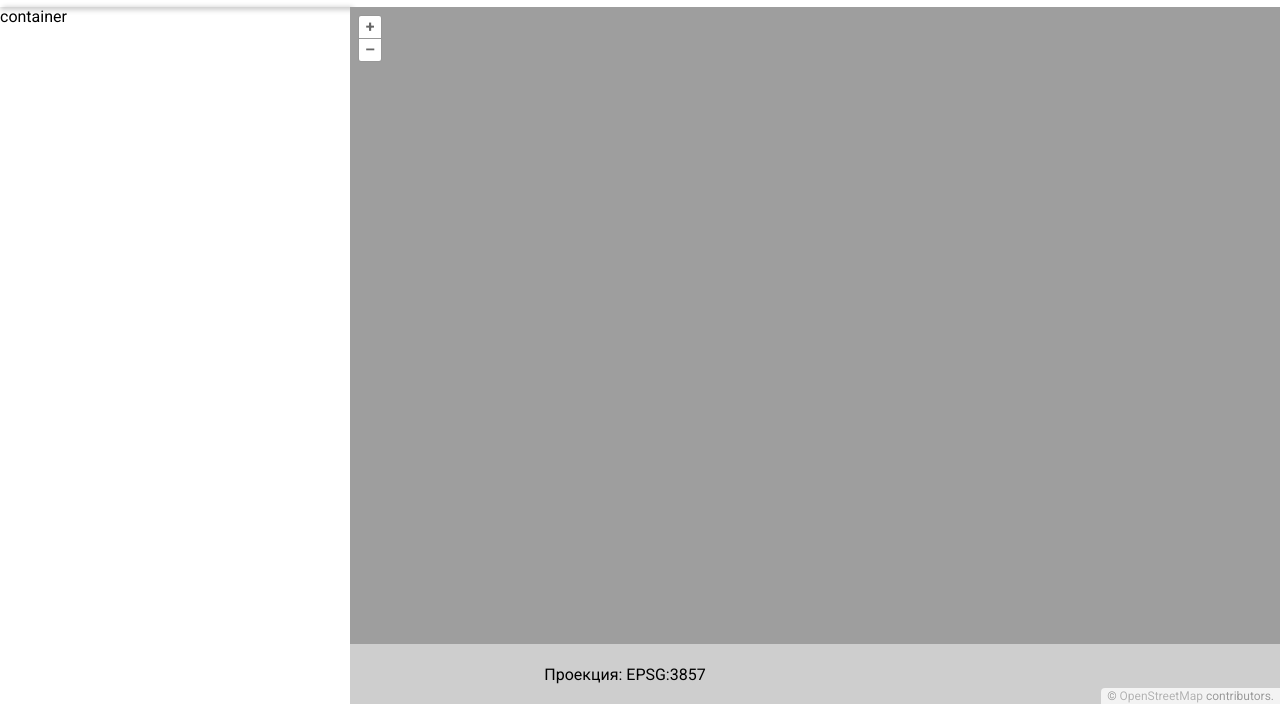
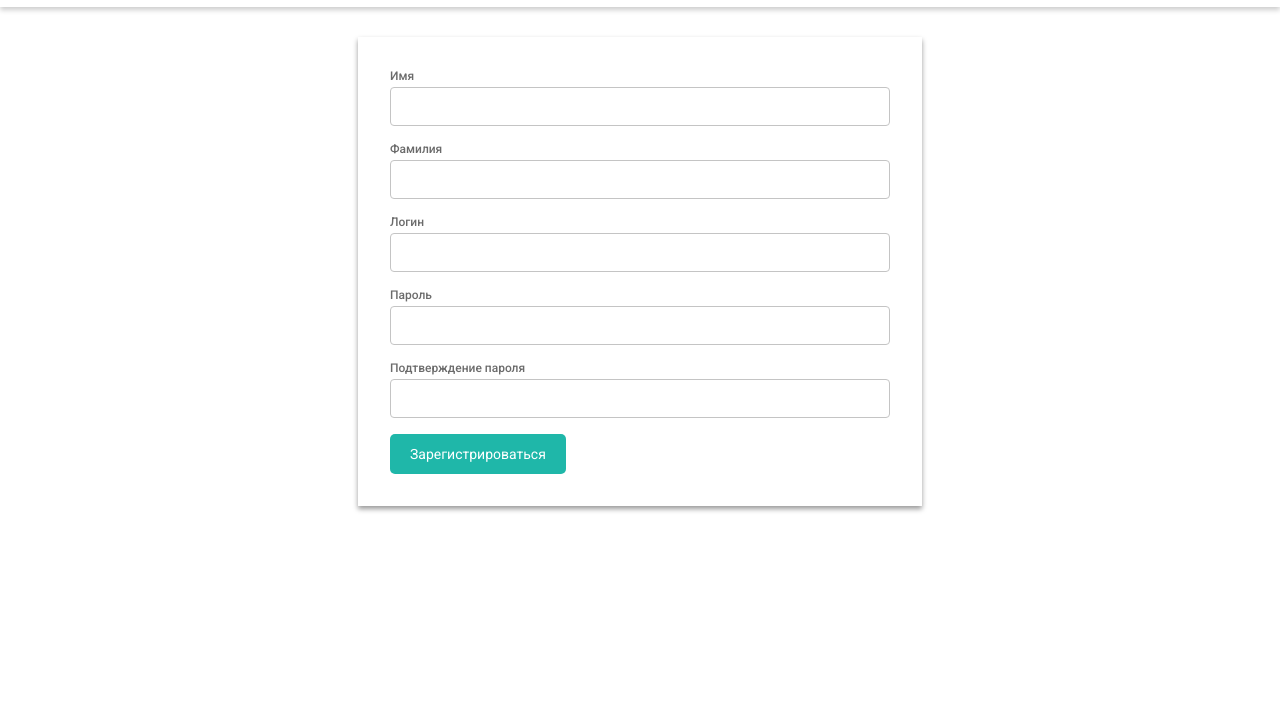
Before and after one commit to Valeriya-Osipova/map-service, a website built with Vite: page map/index.html in a window 1280 px wide. Both pictures are taken after a click on the button "Зарегистрироваться". Shown: the part 96-800 px from the top of the page. Built offline with nearby package versions, Linux system fonts and the light colour scheme; files whose address does not match are found by name.

Commit message:
feat(authPage): added auth page popup

```diff
--- /dev/null
+++ b/map/GIS/components/Auth/auth-page.module.scss
@@ -0,0 +1,7 @@
+.authPopup {
+  width: 500px;
+  box-shadow: 0px 3px 5px 0px rgba(0, 0, 0, 0.4);
+  margin: 0 auto;
+  margin-top: 30px;
+  padding: 32px;
+}
--- a/map/GIS/components/Auth/authPage.ts
+++ b/map/GIS/components/Auth/authPage.ts
@@ -0,0 +1,97 @@
+import { CustomButton } from '../CustomButton/CustomButton';
+import { CustomInput } from '../CustomInput/CustomInput';
+import authPageStyles from './auth-page.module.scss';
+
+export type AuthMode = 'login' | 'register';
+
+export interface AuthPageOptions {
+  mode: AuthMode;
+  onSubmit: (data: { name?: string; email: string; password: string }) => void;
+  container: HTMLElement;
+}
+
+export class AuthPage {
+  private mode: AuthMode;
+  private onSubmit: (data: { name?: string; email: string; password: string }) => void;
+  private container: HTMLElement;
+  private form: HTMLFormElement;
+  private nameInput?: HTMLInputElement;
+  private emailInput: HTMLInputElement;
+  private passwordInput: HTMLInputElement;
+
+  constructor(options: AuthPageOptions) {
+    this.mode = options.mode;
+    this.onSubmit = options.onSubmit;
+    this.container = options.container;
+    this.form = document.createElement('form');
+    this.form.addEventListener('submit', this.handleSubmit);
+
+    this.render();
+  }
+
+  private render() {
+    this.form.innerHTML = '';
+    this.hideMap();
+
+    const authPopup = this.container.appendChild(document.createElement('div'));
+    authPopup.className = authPageStyles.authPopup;
+
+    const inputName = new CustomInput({
+      root: authPopup,
+      labelText: 'Имя',
+    });
+
+    const lastName = new CustomInput({
+      root: authPopup,
+      labelText: 'Фамилия',
+    });
+
+    const login = new CustomInput({
+      root: authPopup,
+      labelText: 'Логин',
+    });
+
+    const password = new CustomInput({
+      root: authPopup,
+      labelText: 'Пароль',
+      type: 'password',
+    });
+
+    const passwordRepeat = new CustomInput({
+      root: authPopup,
+      labelText: 'Подтверждение пароля',
+      type: 'password',
+    });
+
+    new CustomButton({
+      root: authPopup,
+      text: 'Зарегистрироваться',
+      clickHandler() {
+        console.log('register');
+      },
+    });
+  }
+
+  private hideMap() {
+    const body = document.getElementById('map-container');
+    const footer = document.getElementById('footer');
+    if (!body || !footer) {
+      console.error('Map container not found');
+      return;
+    }
+    body.style.display = 'none';
+    footer.style.display = 'none';
+  }
+
+  private handleSubmit = (e: Event) => {
+    e.preventDefault();
+    const email = this.emailInput.value;
+    const password = this.passwordInput.value;
+    if (this.mode === 'register' && this.nameInput) {
+      const name = this.nameInput.value;
+      this.onSubmit({ name, email, password });
+    } else {
+      this.onSubmit({ email, password });
+    }
+  };
+}
--- a/map/GIS/components/CustomButton/custom-button.module.scss
+++ b/map/GIS/components/CustomButton/custom-button.module.scss
@@ -23,11 +23,6 @@
     color: black;
     border: 1px solid #ccc;
     border-radius: 5px;
-
-    &:hover {
-      background: darken(white, 10%);
-    }
-
     &:active {
       transform: scale(0.98);
     }
--- a/map/GIS/map/index.ts
+++ b/map/GIS/map/index.ts
@@ -5,11 +5,11 @@ import TileLayer from 'ol/layer/Tile';
 import OSM from 'ol/source/OSM';
 import { toLonLat, transform } from 'ol/proj';
 import { CustomButton } from '../components/CustomButton/CustomButton';
+import { AuthPage } from '../components/Auth/authPage';
 
 document.addEventListener('DOMContentLoaded', function () {
   const mapDiv = document.getElementById('map');
   const map = new Map({
-    // @ts-expect-error TS2322
     target: mapDiv,
     layers: [
       new TileLayer({
@@ -46,7 +46,15 @@ function createAuthButtons(container: HTMLElement) {
     root: buttonContainer,
     text: 'Зарегистрироваться',
     variant: 'default',
-    clickHandler: () => console.log('Clicked!'),
+    clickHandler: () => {
+      const authPage = new AuthPage({
+        mode: 'register',
+        onSubmit: (data) => {
+          console.log('Registration data:', data);
+        },
+        container: document.body,
+      });
+    },
   });
 
   container.appendChild(buttonContainer);
--- a/map/index.html
+++ b/map/index.html
@@ -22,7 +22,7 @@
       </div>
       <div id="auth" class="auth-container"></div>
     </div>
-    <div class="map-container">
+    <div id="map-container" class="map-container">
       <div class="instruments-container">container</div>
       <div id="map" class="map"></div>
     </div>
--- /dev/null
+++ b/map/tsconfig.json
@@ -0,0 +1,6 @@
+{
+  "compilerOptions": {
+    "strictNullChecks": false,
+    "strict": false
+  }
+}
```
